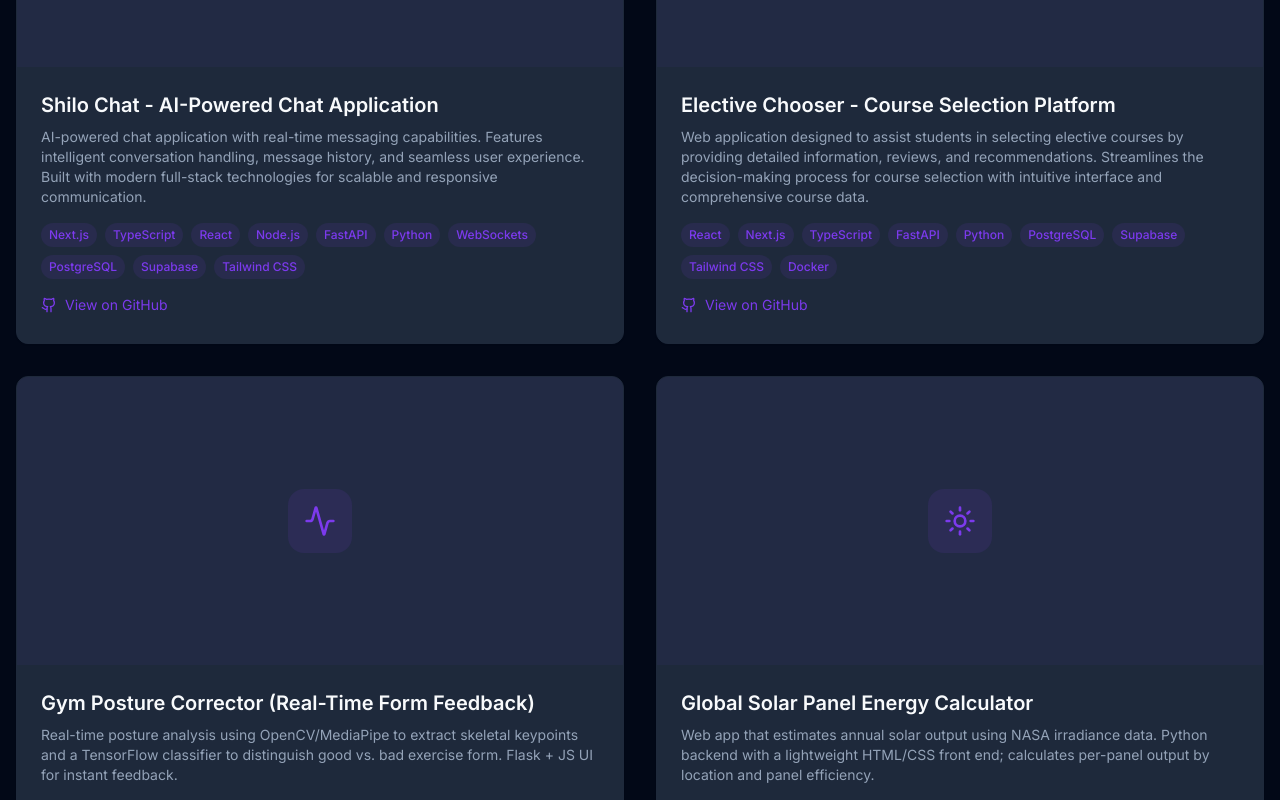
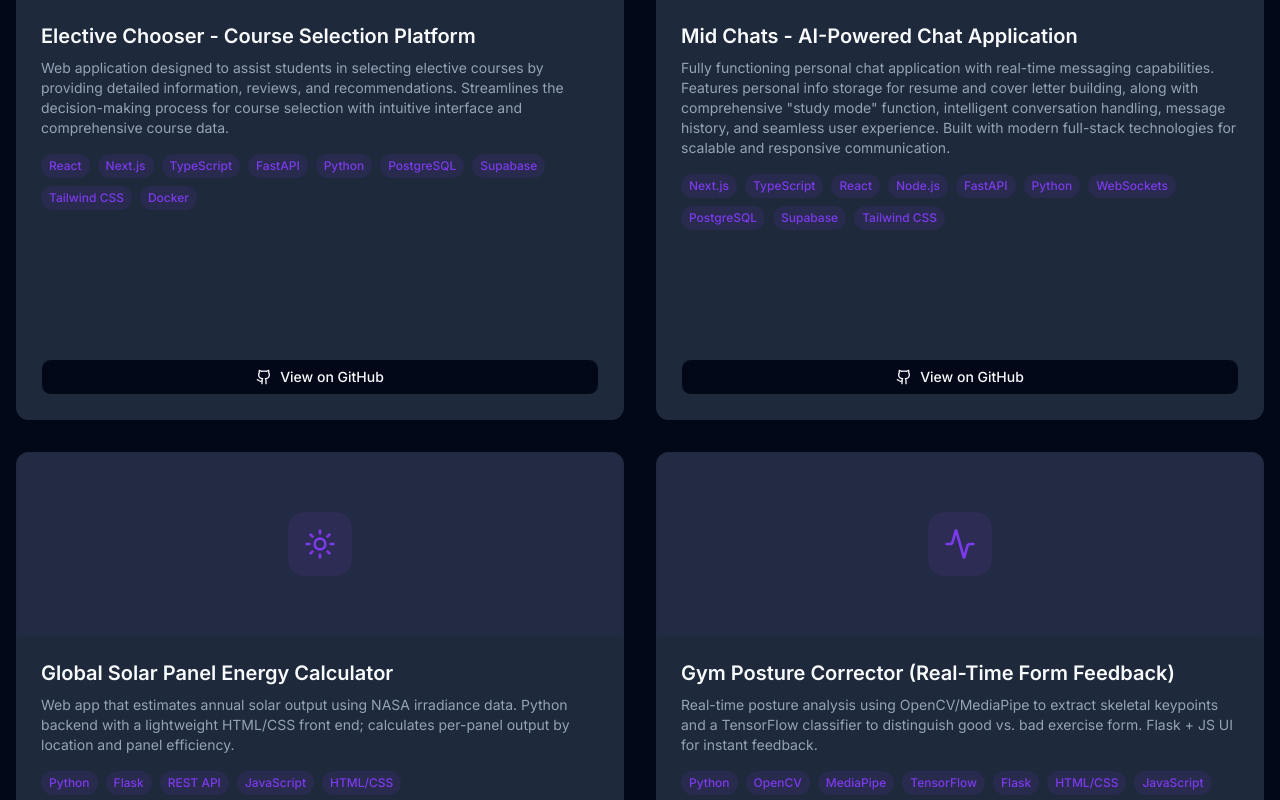
Before and after one commit to shilojeyaraj/Shilo-Personal-Portfolio, a Next.js app: page / in a window 1280 px wide. Shown: the part 5560-6360 px from the top of the page. Built offline with nearby package versions, Linux system fonts and the light colour scheme.

Commit message:
ordering of sites

```diff
--- a/app/page.tsx
+++ b/app/page.tsx
@@ -1,6 +1,6 @@
 'use client'
 
-import React from 'react'
+import React, { useState } from 'react'
 import PhotoCarousel from '@/components/ui/PhotoCarousel'
 import { TypewriterEffectSmooth } from '@/components/ui/typewriter-effect'
 import { motion } from 'framer-motion'
@@ -429,32 +429,26 @@ const ExperienceSection = () => {
 // Projects Section
 const ProjectsSection = () => {
   const projects = [
+    // Published projects (with deployed links) - at the top
+    {
+      title: "Brain Battle - Interactive Quiz Platform",
+      description:
+        "Interactive quiz and trivia platform for competitive brain training. Features real-time multiplayer capabilities, scoring system, and diverse question categories. Built with modern web technologies for responsive gameplay and engaging user experience.",
+      technologies: ["React", "Next.js", "TypeScript", "Node.js", "WebSockets", "PostgreSQL", "Tailwind CSS", "Docker"],
+      githubUrl: "https://github.com/shilojeyaraj/Brain-Battle",
+      projectUrl: "", // Add deployed URL here when available
+      featured: false,
+      icon: Trophy
+    },
     {
       title: "Dermalens - AI-Powered Skincare Analysis",
       description:
         "AI-powered skincare analysis application built for Google Cloud AI Accelerate Hackathon. Uses Google Gemini 1.5 Pro for medical-grade skin analysis, Elasticsearch for intelligent product recommendations, and Fivetran for automated data ingestion. Features real-time data pipeline, Google Cloud integration (BigQuery, Cloud Storage, Vertex AI), and secure authentication with Supabase.",
       technologies: ["Next.js", "TypeScript", "FastAPI", "Python", "Google Gemini 1.5 Pro", "Elasticsearch", "Fivetran", "Supabase", "Google Cloud Platform", "BigQuery", "Vertex AI", "Tailwind CSS", "Radix UI", "Docker"],
       githubUrl: "https://github.com/shilojeyaraj/Dermalens",
+      projectUrl: "", // Add deployed URL here when available
       featured: true,
       icon: Search
-    },
-    {
-      title: "Brain Battle - Interactive Quiz Platform",
-      description:
-        "Interactive quiz and trivia platform for competitive brain training. Features real-time multiplayer capabilities, scoring system, and diverse question categories. Built with modern web technologies for responsive gameplay and engaging user experience.",
-      technologies: ["React", "Next.js", "TypeScript", "Node.js", "WebSockets", "PostgreSQL", "Tailwind CSS", "Docker"],
-      githubUrl: "https://github.com/shilojeyaraj/Brain-Battle",
-      featured: false,
-      icon: Trophy
-    },
-    {
-      title: "Shilo Chat - AI-Powered Chat Application",
-      description:
-        "AI-powered chat application with real-time messaging capabilities. Features intelligent conversation handling, message history, and seamless user experience. Built with modern full-stack technologies for scalable and responsive communication.",
-      technologies: ["Next.js", "TypeScript", "React", "Node.js", "FastAPI", "Python", "WebSockets", "PostgreSQL", "Supabase", "Tailwind CSS"],
-      githubUrl: "https://github.com/shilojeyaraj/Shilo-chat",
-      featured: false,
-      icon: Sparkles
     },
     {
       title: "Elective Chooser - Course Selection Platform",
@@ -462,9 +456,31 @@ const ProjectsSection = () => {
         "Web application designed to assist students in selecting elective courses by providing detailed information, reviews, and recommendations. Streamlines the decision-making process for course selection with intuitive interface and comprehensive course data.",
       technologies: ["React", "Next.js", "TypeScript", "FastAPI", "Python", "PostgreSQL", "Supabase", "Tailwind CSS", "Docker"],
       githubUrl: "https://github.com/shilojeyaraj/Elective-chooser",
+      projectUrl: "", // Add deployed URL here when available
       featured: false,
       icon: GraduationCap
     },
+    {
+      title: "Mid Chats - AI-Powered Chat Application",
+      description:
+        "Fully functioning personal chat application with real-time messaging capabilities. Features personal info storage for resume and cover letter building, along with comprehensive \"study mode\" function, intelligent conversation handling, message history, and seamless user experience. Built with modern full-stack technologies for scalable and responsive communication.",
+      technologies: ["Next.js", "TypeScript", "React", "Node.js", "FastAPI", "Python", "WebSockets", "PostgreSQL", "Supabase", "Tailwind CSS"],
+      githubUrl: "https://github.com/shilojeyaraj/Shilo-chat",
+      projectUrl: "", // Add deployed URL here when available
+      featured: false,
+      icon: Sparkles
+    },
+    {
+      title: "Global Solar Panel Energy Calculator",
+      description:
+        "Web app that estimates annual solar output using NASA irradiance data. Python backend with a lightweight HTML/CSS front end; calculates per-panel output by location and panel efficiency.",
+      technologies: ["Python", "Flask", "REST API", "JavaScript", "HTML/CSS"],
+      githubUrl: "https://github.com/shilojeyaraj/solar-energy-calculator",
+      projectUrl: "", // Add deployed URL here when available
+      featured: false,
+      icon: Sun
+    },
+    // Other projects (without deployed links) - at the bottom
     {
       title: "Gym Posture Corrector (Real-Time Form Feedback)",
       description:
@@ -473,15 +489,6 @@ const ProjectsSection = () => {
       githubUrl: "https://github.com/shilojeyaraj/gym-motion-capture",
       featured: false,
       icon: Activity
-    },
-    {
-      title: "Global Solar Panel Energy Calculator",
-      description:
-        "Web app that estimates annual solar output using NASA irradiance data. Python backend with a lightweight HTML/CSS front end; calculates per-panel output by location and panel efficiency.",
-      technologies: ["Python", "Flask", "REST API", "JavaScript", "HTML/CSS"],
-      githubUrl: "https://github.com/shilojeyaraj/solar-energy-calculator",
-      featured: false,
-      icon: Sun
     },
     {
       title: "OCR Image Scanner / Medical Document Analyzer",
@@ -509,15 +516,6 @@ const ProjectsSection = () => {
       githubUrl: "https://github.com/shilojeyaraj/VPD-proposal",
       featured: false,
       icon: Brain
-    },
-    {
-      title: "AI GPS Voice Assistant",
-      description:
-        "Voice assistant for directions and POIs with real-time speech recognition/NLP and a Python backend.",
-      technologies: ["Python", "Speech Recognition", "NLP", "Flask"],
-      githubUrl: "https://github.com/shilojeyaraj/AI-Voice-assistant",
-      featured: false,
-      icon: Mic
     },
     {
       title: "ROS2 TurtleBot Wrapper / Autonomy Toolkit",
@@ -565,7 +563,7 @@ const ProjectsSection = () => {
                 whileInView={{ opacity: 1, y: 0 }}
                 viewport={{ once: true }}
                 transition={{ duration: 0.8, delay: index * 0.1 }}
-                className={`group relative overflow-hidden rounded-lg border bg-card text-card-foreground shadow-sm hover:shadow-md transition-all duration-300 ${
+                className={`group relative overflow-hidden rounded-lg border bg-card text-card-foreground shadow-sm hover:shadow-md transition-all duration-300 flex flex-col ${
                   project.featured ? 'md:col-span-1' : ''
                 }`}
               >
@@ -583,28 +581,13 @@ const ProjectsSection = () => {
                   <div className="w-16 h-16 rounded-2xl bg-primary/10 flex items-center justify-center">
                     <Icon className="w-8 h-8 text-primary" />
                   </div>
-
-                  {/* Hover overlay with GitHub only */}
-                  <div className="absolute inset-0 bg-black/60 opacity-0 group-hover:opacity-100 transition-opacity duration-300 flex items-center justify-center">
-                    {project.githubUrl && (
-                      <a
-                        href={project.githubUrl}
-                        target="_blank"
-                        rel="noopener noreferrer"
-                        className="border border-input bg-background/90 hover:bg-accent hover:text-accent-foreground inline-flex items-center justify-center whitespace-nowrap rounded-md text-sm font-medium transition-all focus-visible:outline-none focus-visible:ring-2 focus-visible:ring-ring focus-visible:ring-offset-2 h-9 px-3"
-                      >
-                        <Github className="w-4 h-4 mr-2" />
-                        Code
-                      </a>
-                    )}
-                  </div>
                 </div>
 
                 {/* Card body */}
-                <div className="p-6">
+                <div className="p-6 flex flex-col h-full">
                   <h3 className="text-xl font-semibold mb-2">{project.title}</h3>
                   <p className="text-muted-foreground mb-4 text-sm">{project.description}</p>
-                  <div className="flex flex-wrap gap-2">
+                  <div className="flex flex-wrap gap-2 mb-4">
                     {project.technologies.map((tech, techIndex) => (
                       <span
                         key={techIndex}
@@ -615,20 +598,33 @@ const ProjectsSection = () => {
                     ))}
                   </div>
 
-                  {/* Optional inline GitHub link */}
-                  {project.githubUrl && (
-                    <div className="mt-4">
+                  {/* Action buttons at the bottom */}
+                  <div className="mt-auto flex flex-col sm:flex-row gap-2 pt-4">
+                    {project.projectUrl && (
+                      <a
+                        href={project.projectUrl}
+                        target="_blank"
+                        rel="noopener noreferrer"
+                        className="flex-1 inline-flex items-center justify-center whitespace-nowrap rounded-md text-sm font-medium transition-all focus-visible:outline-none focus-visible:ring-2 focus-visible:ring-ring focus-visible:ring-offset-2 bg-gradient-to-r from-primary via-purple-500 to-pink-500 text-white hover:from-primary/90 hover:via-purple-500/90 hover:to-pink-500/90 shadow-lg hover:shadow-xl transform hover:-translate-y-0.5 h-9 px-4"
+                      >
+                        <ExternalLink className="w-4 h-4 mr-2" />
+                        View Project
+                      </a>
+                    )}
+                    {project.githubUrl && (
                       <a
                         href={project.githubUrl}
                         target="_blank"
                         rel="noopener noreferrer"
-                        className="inline-flex items-center text-sm text-primary hover:underline"
+                        className={`inline-flex items-center justify-center whitespace-nowrap rounded-md text-sm font-medium transition-all focus-visible:outline-none focus-visible:ring-2 focus-visible:ring-ring focus-visible:ring-offset-2 border border-input bg-background hover:bg-accent hover:text-accent-foreground h-9 px-4 ${
+                          project.projectUrl ? 'flex-1' : 'w-full'
+                        }`}
                       >
                         <Github className="w-4 h-4 mr-2" />
                         View on GitHub
                       </a>
-                    </div>
-                  )}
+                    )}
+                  </div>
                 </div>
               </motion.div>
             )
@@ -641,6 +637,54 @@ const ProjectsSection = () => {
 
 // Contact Section
 const ContactSection = () => {
+  const [formData, setFormData] = useState({
+    name: '',
+    email: '',
+    message: ''
+  })
+  const [isSubmitting, setIsSubmitting] = useState(false)
+  const [submitStatus, setSubmitStatus] = useState<{ type: 'success' | 'error' | null; message: string }>({ type: null, message: '' })
+
+  const handleChange = (e: React.ChangeEvent<HTMLInputElement | HTMLTextAreaElement>) => {
+    setFormData({
+      ...formData,
+      [e.target.name]: e.target.value
+    })
+    // Clear status when user starts typing
+    if (submitStatus.type) {
+      setSubmitStatus({ type: null, message: '' })
+    }
+  }
+
+  const handleSubmit = async (e: React.FormEvent<HTMLFormElement>) => {
+    e.preventDefault()
+    setIsSubmitting(true)
+    setSubmitStatus({ type: null, message: '' })
+
+    try {
+      const response = await fetch('/api/contact', {
+        method: 'POST',
+        headers: {
+          'Content-Type': 'application/json',
+        },
+        body: JSON.stringify(formData),
+      })
+
+      const data = await response.json()
+
+      if (response.ok) {
+        setSubmitStatus({ type: 'success', message: data.message || 'Message sent successfully!' })
+        setFormData({ name: '', email: '', message: '' })
+      } else {
+        setSubmitStatus({ type: 'error', message: data.error || 'Failed to send message. Please try again.' })
+      }
+    } catch (error) {
+      setSubmitStatus({ type: 'error', message: 'Failed to send message. Please try again.' })
+    } finally {
+      setIsSubmitting(false)
+    }
+  }
+
   return (
     <section id="contact" className="py-20 bg-muted/50">
       <div className="container mx-auto px-4">
@@ -698,27 +742,49 @@ const ContactSection = () => {
             className="rounded-lg border bg-card text-card-foreground shadow-sm hover:shadow-md transition-all duration-300 p-6"
           >
             <h3 className="text-xl font-semibold mb-6">Send a Message</h3>
-            <form className="space-y-4">
+            <form onSubmit={handleSubmit} className="space-y-4">
               <input
                 type="text"
+                name="name"
+                value={formData.name}
+                onChange={handleChange}
                 placeholder="Your Name"
+                required
                 className="flex h-10 w-full rounded-md border border-input bg-background px-3 py-2 text-sm ring-offset-background file:border-0 file:bg-transparent file:text-sm file:font-medium placeholder:text-muted-foreground focus-visible:outline-none focus-visible:ring-2 focus-visible:ring-ring focus-visible:ring-offset-2 disabled:cursor-not-allowed disabled:opacity-50"
               />
               <input
                 type="email"
+                name="email"
+                value={formData.email}
+                onChange={handleChange}
                 placeholder="Your Email"
+                required
                 className="flex h-10 w-full rounded-md border border-input bg-background px-3 py-2 text-sm ring-offset-background file:border-0 file:bg-transparent file:text-sm file:font-medium placeholder:text-muted-foreground focus-visible:outline-none focus-visible:ring-2 focus-visible:ring-ring focus-visible:ring-offset-2 disabled:cursor-not-allowed disabled:opacity-50"
               />
               <textarea
+                name="message"
+                value={formData.message}
+                onChange={handleChange}
                 placeholder="Your Message"
                 rows={5}
+                required
                 className="flex min-h-[80px] w-full rounded-md border border-input bg-background px-3 py-2 text-sm ring-offset-background placeholder:text-muted-foreground focus-visible:outline-none focus-visible:ring-2 focus-visible:ring-ring focus-visible:ring-offset-2 disabled:cursor-not-allowed disabled:opacity-50 resize-none"
               />
+              {submitStatus.type && (
+                <div className={`p-3 rounded-md text-sm ${
+                  submitStatus.type === 'success'
+                    ? 'bg-green-500/10 text-green-500 border border-green-500/20'
+                    : 'bg-red-500/10 text-red-500 border border-red-500/20'
+                }`}>
+                  {submitStatus.message}
+                </div>
+              )}
               <button
                 type="submit"
+                disabled={isSubmitting}
                 className="w-full bg-gradient-to-r from-primary via-purple-500 to-pink-500 text-white hover:from-primary/90 hover:via-purple-500/90 hover:to-pink-500/90 shadow-lg hover:shadow-xl transform hover:-translate-y-0.5 inline-flex items-center justify-center whitespace-nowrap rounded-md text-sm font-medium transition-all focus-visible:outline-none focus-visible:ring-2 focus-visible:ring-ring focus-visible:ring-offset-2 disabled:pointer-events-none disabled:opacity-50 h-10 px-4 py-2"
               >
-                Send Message
+                {isSubmitting ? 'Sending...' : 'Send Message'}
               </button>
             </form>
           </motion.div>
```
Also changed, not shown: app/api/contact/route.ts (added, +56 -0 lines).
